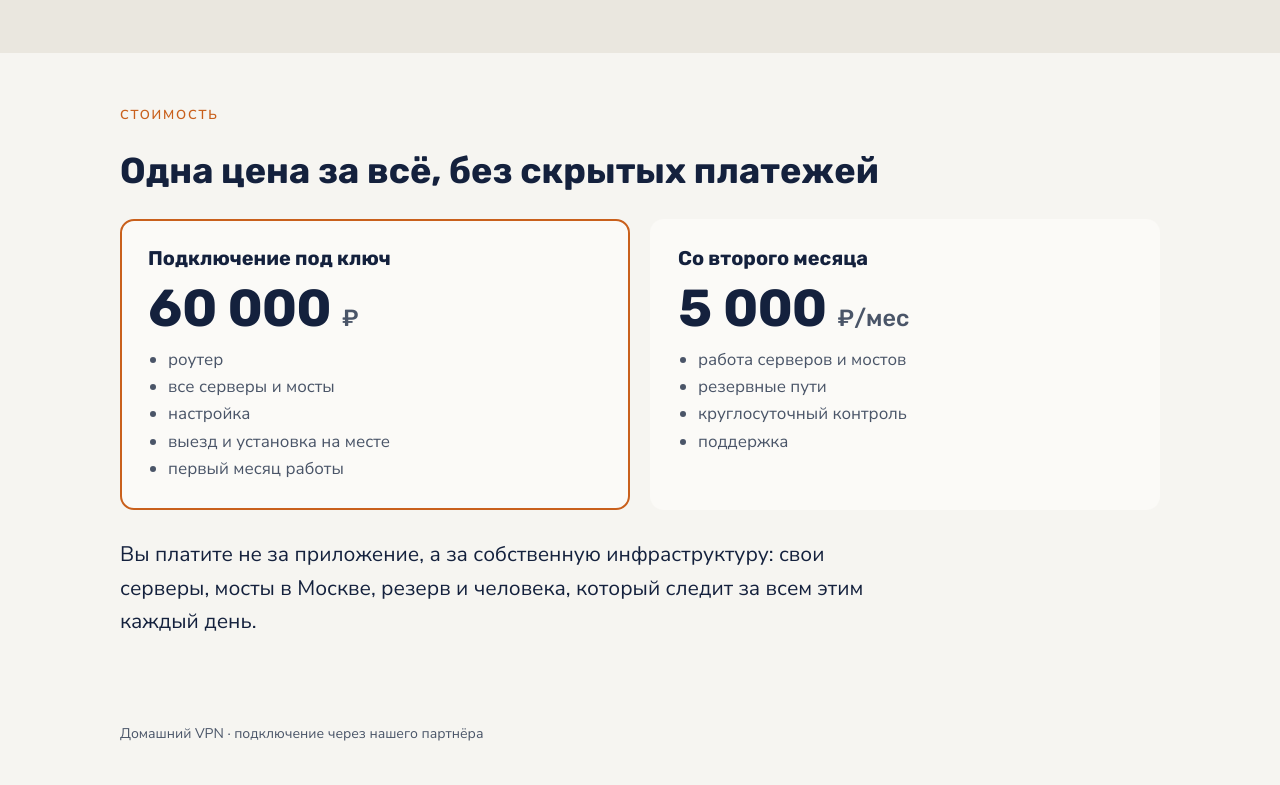
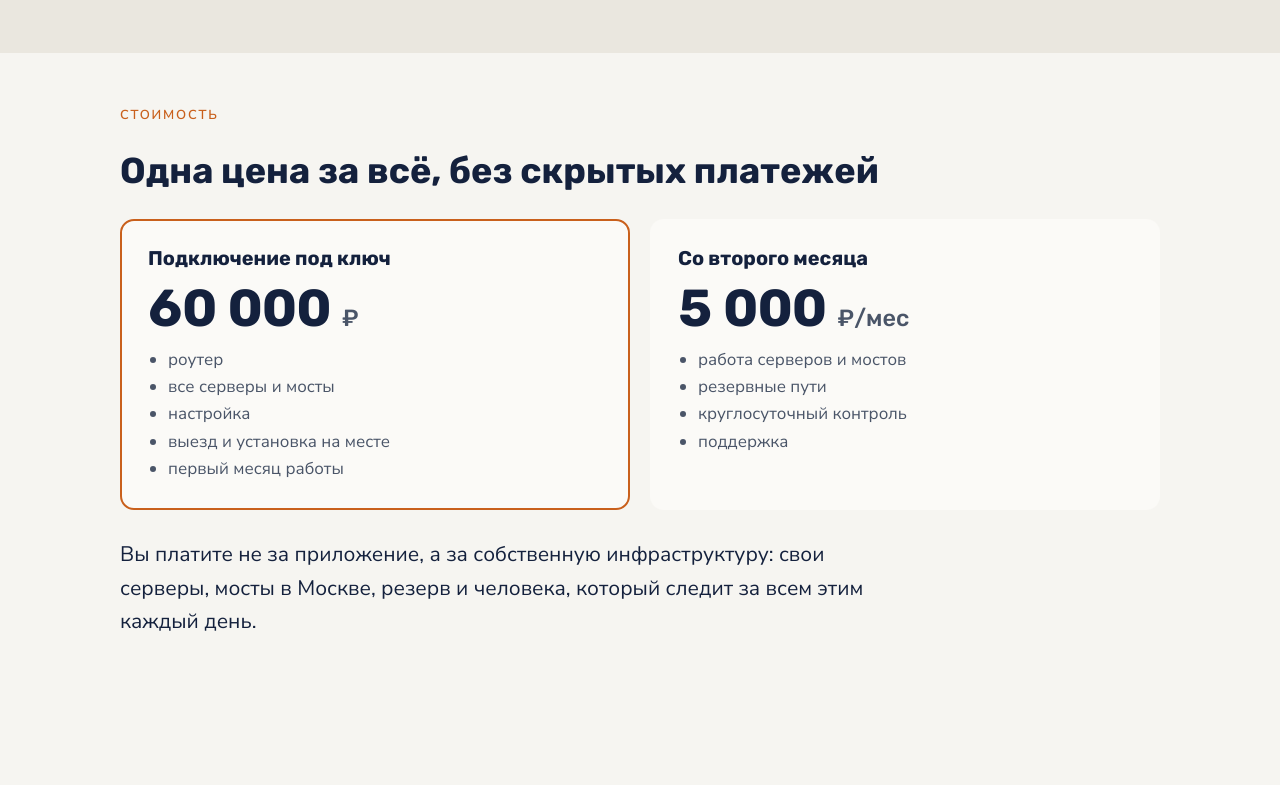
Before and after one commit to claude2son-create/home-vpn-info, a plain HTML site: page index.html in a window 1280 px wide. Shown: the part 1738-2523 px from the top of the page. After the commit the page ends 2433 px from the top, so only its background shows below. Drawn offline with Linux system fonts and the light colour scheme.

Commit message:
Remove footer

```diff
--- a/index.html
+++ b/index.html
@@ -115,6 +115,5 @@ footer .wrap{padding-block:28px 40px;color:var(--soft);font-size:14px}
   <p class="why">Вы платите не за приложение, а за собственную инфраструктуру: свои серверы, мосты в Москве, резерв и человека, который следит за всем этим каждый день.</p>
 </div></section>
 
-<footer><div class="wrap"><p>Домашний VPN · подключение через нашего партнёра</p></div></footer>
 </body>
 </html>
```
